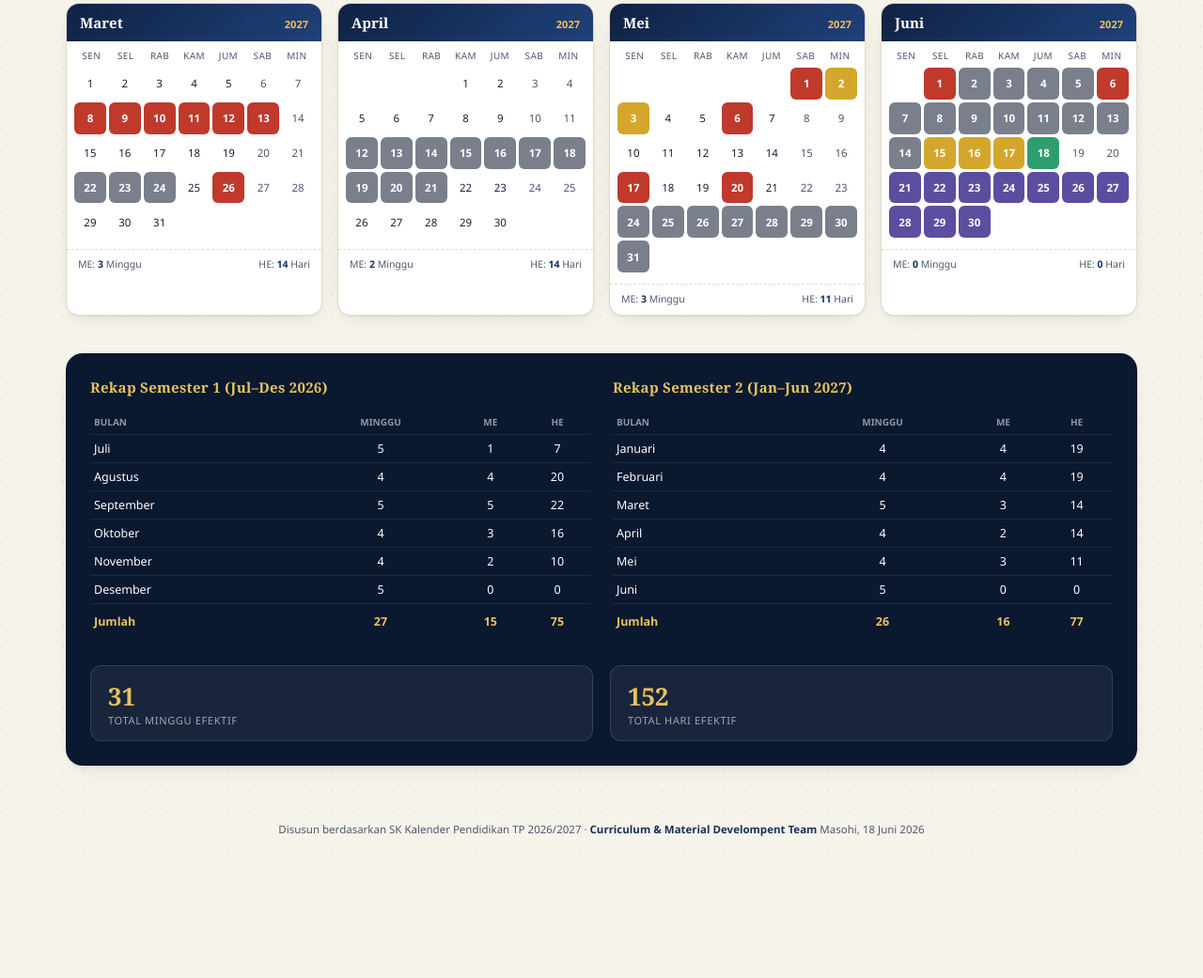
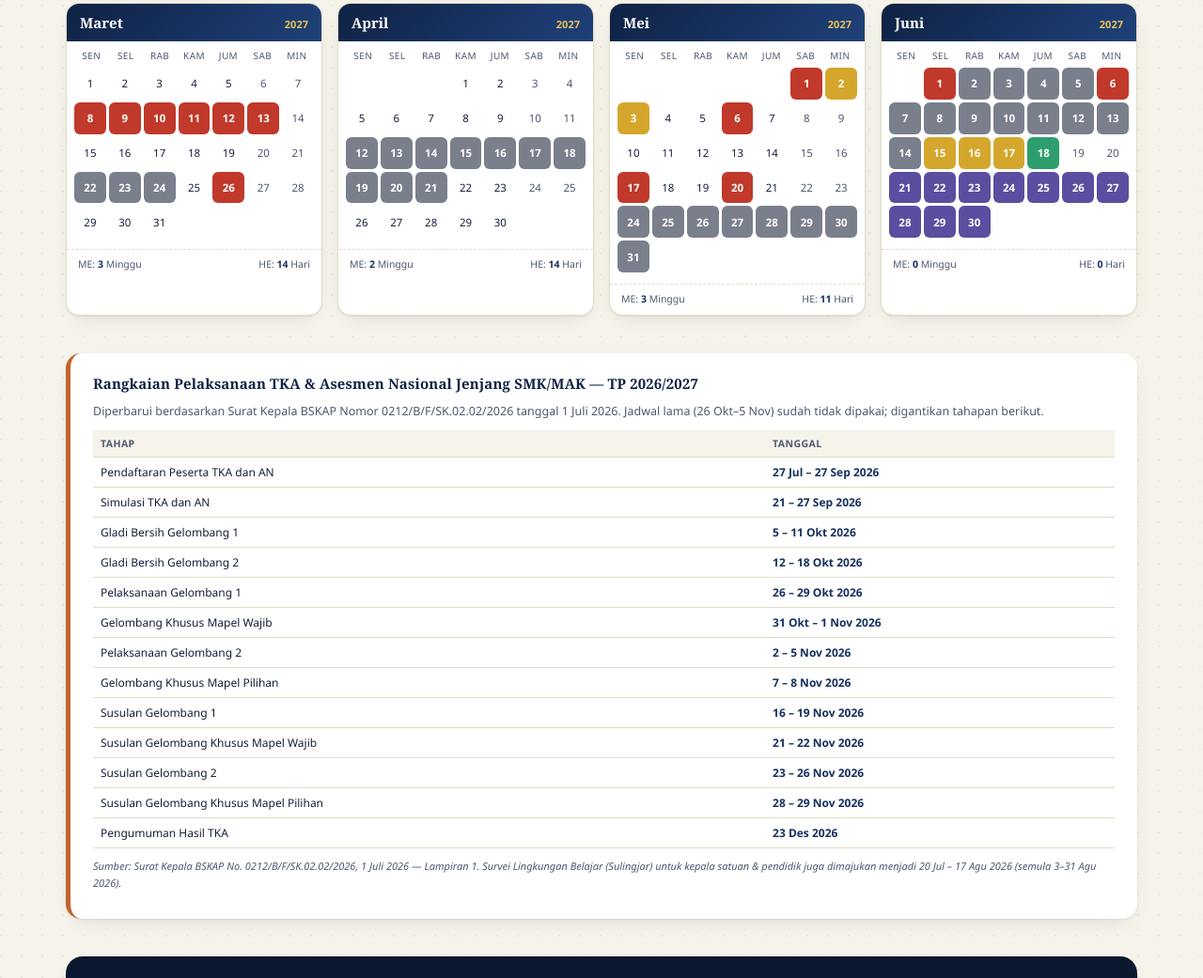
Before and after one commit to Alex-Bahy/Kalender-Pendidikan-2026-2027, a plain HTML site: page index.html in a window 1280 px wide. Shown: the part 1183-2224 px from the top of the page at 94% size. Before the commit the page ends 2093 px from the top, so only its background shows below. Drawn offline with Linux system fonts and the light colour scheme.

Commit message:
Add files via upload

```diff
--- a/index.html
+++ b/index.html
@@ -27,6 +27,7 @@
     --c-libur-semester:#5b4ea0;
     --c-rapor:#2f9e6e;
     --c-asesmen:#7a7f8c;
+    --c-tka:#c1662e;
     --c-prakerin:#b07d3e;
     --c-cuti:#8fb7e8;
 
@@ -44,11 +45,6 @@
     color:var(--ink);
     font-family: 'Source Sans 3', 'Segoe UI', Tahoma, sans-serif;
     -webkit-font-smoothing:antialiased;
-  }
-
-  @font-face{
-    font-family:'Fraunces-fallback';
-    src:local('Georgia');
   }
 
   h1,h2,h3,.display{
@@ -80,7 +76,7 @@
   }
   .kop-badge{
     flex:0 0 auto;
-    width:60px; height:66px;
+    width:72px; height:80px;
     display:flex; align-items:center; justify-content:center;
     filter: drop-shadow(0 6px 14px rgba(0,0,0,.4));
   }
@@ -108,7 +104,6 @@
   .kop-tp .tp-label{font-size:11px; letter-spacing:.12em; text-transform:uppercase; color:rgba(255,255,255,.55);}
   .kop-tp .tp-value{font-size:22px; font-weight:700; color:var(--gold-400); font-family:Georgia,serif;}
 
-  /* progress ribbon — signature element */
   .progress-wrap{
     max-width:1180px; margin:22px auto 0;
     position:relative; z-index:1;
@@ -148,7 +143,6 @@
   .progress-legend-row .plabel{font-size:11px; color:rgba(255,255,255,.6);}
   .progress-legend-row b{color:var(--gold-400); font-size:13px; display:block;}
 
-  /* ===================== NOTIFICATION ZONE ===================== */
   .notif-zone{
     max-width:1180px; margin:-52px auto 0; padding:0 20px;
     position:relative; z-index:2;
@@ -165,14 +159,14 @@
   }
   @keyframes slideIn{ from{opacity:0; transform:translateY(-6px);} to{opacity:1; transform:translateY(0);} }
   .notif.urgent{border-left-color:var(--c-libur-umum);}
-  .notif.exam{border-left-color:var(--c-asesmen); background:#fafafa;}
+  .notif.exam{border-left-color:var(--c-tka); background:#fdf6f1;}
   .notif-icon{
     flex:0 0 auto; width:34px; height:34px; border-radius:9px;
     display:flex; align-items:center; justify-content:center;
     font-size:16px; background:var(--navy-900); color:var(--gold-400); font-weight:700;
   }
   .notif.urgent .notif-icon{background:var(--c-libur-umum); color:#fff;}
-  .notif.exam .notif-icon{background:var(--c-asesmen); color:#fff;}
+  .notif.exam .notif-icon{background:var(--c-tka); color:#fff; font-size:11px;}
   .notif-body{flex:1; min-width:0;}
   .notif-title{font-size:13.5px; font-weight:700; margin:0 0 2px; color:var(--ink);}
   .notif-desc{font-size:12.5px; color:var(--ink-soft); margin:0;}
@@ -183,7 +177,6 @@
     border-left:5px solid var(--c-rapor);
   }
 
-  /* ===================== TOOLBAR ===================== */
   .toolbar{
     max-width:1180px; margin:22px auto 0; padding:0 20px;
     display:flex; justify-content:space-between; align-items:center; gap:14px; flex-wrap:wrap;
@@ -205,7 +198,6 @@
   .btn-download:hover{transform:translateY(-1px); box-shadow:0 8px 20px -6px rgba(196,144,31,.75);}
   .btn-download svg{width:16px; height:16px;}
 
-  /* ===================== CALENDAR GRID ===================== */
   .cal-grid{
     max-width:1180px; margin:18px auto 40px; padding:0 20px;
     display:grid; grid-template-columns:repeat(4, 1fr); gap:16px;
@@ -257,13 +249,13 @@
   .day-cell.event{color:#fff; font-weight:700;}
   .day-cell[data-tip]{cursor:default;}
 
-  /* event color classes */
   .ev-mpls{background:var(--c-mpls);}
   .ev-upacara{background:var(--c-upacara); color:var(--navy-950);}
   .ev-libur-umum{background:var(--c-libur-umum);}
   .ev-libur-semester{background:var(--c-libur-semester);}
   .ev-rapor{background:var(--c-rapor);}
   .ev-asesmen{background:var(--c-asesmen);}
+  .ev-tka{background:var(--c-tka);}
   .ev-prakerin-edge{box-shadow:inset 0 0 0 2px var(--c-prakerin); color:var(--c-prakerin); font-weight:800; background:rgba(176,125,62,.08);}
   .ev-prakerin{background:var(--c-prakerin); color:#fff;}
   .ev-cuti{background:var(--c-cuti); color:var(--navy-950);}
@@ -277,18 +269,16 @@
   }
   .month-foot b{color:var(--navy-800);}
 
-  /* tooltip */
   .tooltip{
     position:fixed; z-index:50; pointer-events:none;
     background:var(--navy-950); color:#fff; font-size:11.5px;
-    padding:7px 10px; border-radius:8px; max-width:220px;
+    padding:7px 10px; border-radius:8px; max-width:240px;
     box-shadow:0 8px 20px rgba(0,0,0,.3);
     opacity:0; transition:opacity .12s ease;
     line-height:1.4;
   }
   .tooltip.show{opacity:1;}
 
-  /* ===================== RECAP ===================== */
   .recap-wrap{max-width:1180px; margin:0 auto 40px; padding:0 20px;}
   .recap-card{
     background:var(--navy-950); color:#fff; border-radius:18px;
@@ -315,6 +305,19 @@
   }
   .recap-pill .pv{font-size:26px; font-weight:800; color:var(--gold-400); font-family:Georgia,serif;}
   .recap-pill .pl{font-size:11px; color:rgba(255,255,255,.6); text-transform:uppercase; letter-spacing:.06em;}
+
+  .tka-note-wrap{max-width:1180px; margin:0 auto 40px; padding:0 20px;}
+  .tka-note{
+    background:var(--white); border-radius:16px; box-shadow:var(--shadow-card);
+    padding:22px 24px; border-left:5px solid var(--c-tka);
+  }
+  .tka-note h3{margin:0 0 10px; font-size:15px; color:var(--navy-900);}
+  .tka-note p{margin:0 0 8px; font-size:12.5px; color:var(--ink-soft); line-height:1.6;}
+  .tka-note table{width:100%; border-collapse:collapse; font-size:12px; margin-top:10px;}
+  .tka-note th, .tka-note td{padding:7px 8px; text-align:left; border-bottom:1px solid var(--paper-line);}
+  .tka-note th{background:var(--paper); font-size:10.5px; text-transform:uppercase; letter-spacing:.04em; color:var(--ink-soft);}
+  .tka-note td b{color:var(--navy-800);}
+  .tka-note .src{margin-top:10px; font-size:11px; color:var(--ink-soft); font-style:italic;}
 
   footer{
     text-align:center; padding:20px; font-size:11.5px; color:var(--ink-soft);
@@ -384,6 +387,32 @@
 
 <main class="cal-grid" id="calGrid"></main>
 
+<section class="tka-note-wrap">
+  <div class="tka-note">
+    <h3>Rangkaian Pelaksanaan TKA &amp; Asesmen Nasional Jenjang SMK/MAK — TP 2026/2027</h3>
+    <p>Diperbarui berdasarkan Surat Kepala BSKAP Nomor 0212/B/F/SK.02.02/2026 tanggal 1 Juli 2026. Jadwal lama (26 Okt–5 Nov) sudah tidak dipakai; digantikan tahapan berikut.</p>
+    <table>
+      <thead><tr><th>Tahap</th><th>Tanggal</th></tr></thead>
+      <tbody>
+        <tr><td>Pendaftaran Peserta TKA dan AN</td><td><b>27 Jul – 27 Sep 2026</b></td></tr>
+        <tr><td>Simulasi TKA dan AN</td><td><b>21 – 27 Sep 2026</b></td></tr>
+        <tr><td>Gladi Bersih Gelombang 1</td><td><b>5 – 11 Okt 2026</b></td></tr>
+        <tr><td>Gladi Bersih Gelombang 2</td><td><b>12 – 18 Okt 2026</b></td></tr>
+        <tr><td>Pelaksanaan Gelombang 1</td><td><b>26 – 29 Okt 2026</b></td></tr>
+        <tr><td>Gelombang Khusus Mapel Wajib</td><td><b>31 Okt – 1 Nov 2026</b></td></tr>
+        <tr><td>Pelaksanaan Gelombang 2</td><td><b>2 – 5 Nov 2026</b></td></tr>
+        <tr><td>Gelombang Khusus Mapel Pilihan</td><td><b>7 – 8 Nov 2026</b></td></tr>
+        <tr><td>Susulan Gelombang 1</td><td><b>16 – 19 Nov 2026</b></td></tr>
+        <tr><td>Susulan Gelombang Khusus Mapel Wajib</td><td><b>21 – 22 Nov 2026</b></td></tr>
+        <tr><td>Susulan Gelombang 2</td><td><b>23 – 26 Nov 2026</b></td></tr>
+        <tr><td>Susulan Gelombang Khusus Mapel Pilihan</td><td><b>28 – 29 Nov 2026</b></td></tr>
+        <tr><td>Pengumuman Hasil TKA</td><td><b>23 Des 2026</b></td></tr>
+      </tbody>
+    </table>
+    <p class="src">Sumber: Surat Kepala BSKAP No. 0212/B/F/SK.02.02/2026, 1 Juli 2026 — Lampiran 1. Survei Lingkungan Belajar (Sulingjar) untuk kepala satuan &amp; pendidik juga dimajukan menjadi 20 Jul – 17 Agu 2026 (semula 3–31 Agu 2026).</p>
+  </div>
+</section>
+
 <section class="recap-wrap">
   <div class="recap-card">
     <div>
@@ -408,14 +437,14 @@
 </section>
 
 <footer>
-  Disusun berdasarkan SK Kalender Pendidikan TP 2026/2027 · <b>Curriculum & Material Develompent Team</b> Masohi, 18 Juni 2026
+  Disusun berdasarkan SK Kalender Pendidikan TP 2026/2027 &amp; Surat BSKAP No. 0212/B/F/SK.02.02/2026 · <b>Curriculum &amp; Material Development Team</b> Masohi, 1 Juli 2026
 </footer>
 
 <div class="tooltip" id="tooltip"></div>
 
 <script>
 /* ============================================================
-   DATA SUMBER — direkonstruksi dari Kalender Pendidikan TP 2026/2027
+   DATA SUMBER
    ============================================================ */
 
 const MONTHS = [
@@ -433,7 +462,6 @@ const MONTHS = [
   {name:"Juni", year:2027, m:6},
 ];
 
-// kategori untuk styling & logika notifikasi
 const CAT = {
   AKADEMIK: "akademik",
   MPLS: "mpls",
@@ -441,7 +469,8 @@ const CAT = {
   LIBUR_UMUM: "libur-umum",
   LIBUR_SEMESTER: "libur-semester",
   RAPOR: "rapor",
-  ASESMEN: "asesmen",   // ujian / asesmen / UKK / tes -> notifikasi 14 hari
+  ASESMEN: "asesmen",
+  TKA: "tka",
   PRAKERIN: "prakerin",
   CUTI: "cuti",
   RAKER: "raker",
@@ -449,18 +478,34 @@ const CAT = {
 
 function d(y,m,day){ return new Date(y, m-1, day); }
 
-// setiap event: {title, start, end, cat, isRange}
 const EVENTS = [
   {title:"Hari Pertama Masuk Sekolah", start:d(2026,7,13), end:d(2026,7,13), cat:CAT.AKADEMIK},
   {title:"Kegiatan MPLS", start:d(2026,7,13), end:d(2026,7,17), cat:CAT.MPLS},
   {title:"Awal Praktek Kerja Industri (Prakerin)", start:d(2026,7,1), end:d(2026,7,1), cat:CAT.PRAKERIN},
   {title:"Raker Sekolah", start:d(2026,7,20), end:d(2026,7,22), cat:CAT.RAKER},
+  {title:"Survei Lingkungan Belajar (Sulingjar) Kepala Satuan & Pendidik", start:d(2026,7,20), end:d(2026,8,17), cat:CAT.ASESMEN},
   {title:"Upacara HUT Kemerdekaan RI", start:d(2026,8,17), end:d(2026,8,17), cat:CAT.UPACARA},
   {title:"Libur Umum: Maulid Nabi Muhammad SAW", start:d(2026,9,5), end:d(2026,9,5), cat:CAT.LIBUR_UMUM},
+
+  /* ===== Rangkaian TKA & AN 2026 — Surat BSKAP No. 0212/B/F/SK.02.02/2026 ===== */
+  {title:"Pendaftaran Peserta TKA dan AN", start:d(2026,7,27), end:d(2026,9,27), cat:CAT.TKA},
+  {title:"Simulasi TKA dan AN", start:d(2026,9,21), end:d(2026,9,27), cat:CAT.TKA},
+  {title:"Gladi Bersih TKA dan AN — Gelombang 1", start:d(2026,10,5), end:d(2026,10,11), cat:CAT.TKA},
+  {title:"Gladi Bersih TKA dan AN — Gelombang 2", start:d(2026,10,12), end:d(2026,10,18), cat:CAT.TKA},
   {title:"Upacara Hari Kesaktian Pancasila", start:d(2026,10,1), end:d(2026,10,1), cat:CAT.UPACARA},
-  {title:"Tes Kemampuan Akademik", start:d(2026,10,26), end:d(2026,11,5), cat:CAT.ASESMEN},
+  {title:"Pelaksanaan TKA dan AN — Gelombang 1", start:d(2026,10,26), end:d(2026,10,29), cat:CAT.TKA},
+  {title:"TKA dan AN — Gelombang Khusus Mapel Wajib", start:d(2026,10,31), end:d(2026,11,1), cat:CAT.TKA},
   {title:"Upacara Peringatan Hari Sumpah Pemuda", start:d(2026,10,28), end:d(2026,10,28), cat:CAT.UPACARA},
+  {title:"Pelaksanaan TKA dan AN — Gelombang 2", start:d(2026,11,2), end:d(2026,11,5), cat:CAT.TKA},
+  {title:"TKA dan AN — Gelombang Khusus Mapel Pilihan", start:d(2026,11,7), end:d(2026,11,8), cat:CAT.TKA},
   {title:"Upacara Hari Pahlawan", start:d(2026,11,10), end:d(2026,11,10), cat:CAT.UPACARA},
+  {title:"TKA dan AN Susulan — Gelombang 1", start:d(2026,11,16), end:d(2026,11,19), cat:CAT.TKA},
+  {title:"TKA dan AN Susulan — Gelombang Khusus Mapel Wajib", start:d(2026,11,21), end:d(2026,11,22), cat:CAT.TKA},
+  {title:"TKA dan AN Susulan — Gelombang 2", start:d(2026,11,23), end:d(2026,11,26), cat:CAT.TKA},
+  {title:"TKA dan AN Susulan — Gelombang Khusus Mapel Pilihan", start:d(2026,11,28), end:d(2026,11,29), cat:CAT.TKA},
+  {title:"Pengumuman Hasil TKA", start:d(2026,12,23), end:d(2026,12,23), cat:CAT.AKADEMIK},
+  /* ===== akhir rangkaian TKA & AN ===== */
+
   {title:"Asesmen Sumatif Akhir Semester (Gasal)", start:d(2026,11,23), end:d(2026,12,1), cat:CAT.ASESMEN},
   {title:"Penyerahan Buku Laporan Hasil Belajar Semester Gasal", start:d(2026,12,18), end:d(2026,12,18), cat:CAT.RAPOR},
   {title:"Persiapan Nilai Semester Ganjil", start:d(2026,12,2), end:d(2026,12,14), cat:CAT.ASESMEN},
@@ -514,7 +559,8 @@ const CAT_LABEL = {
   [CAT.LIBUR_UMUM]: "Libur Umum / Nasional",
   [CAT.LIBUR_SEMESTER]: "Libur Semester",
   [CAT.RAPOR]: "Penyerahan Rapor",
-  [CAT.ASESMEN]: "Ujian / Asesmen / UKK / Tes",
+  [CAT.ASESMEN]: "Ujian / Asesmen / UKK / Sulingjar",
+  [CAT.TKA]: "Tes Kemampuan Akademik (TKA) & AN",
   [CAT.PRAKERIN]: "Praktek Kerja Industri",
   [CAT.CUTI]: "Cuti Bersama",
   [CAT.RAKER]: "Rapat Kerja",
@@ -527,6 +573,7 @@ const CAT_CLASS = {
   [CAT.LIBUR_SEMESTER]: "ev-libur-semester",
   [CAT.RAPOR]: "ev-rapor",
   [CAT.ASESMEN]: "ev-asesmen",
+  [CAT.TKA]: "ev-tka",
   [CAT.PRAKERIN]: "ev-prakerin",
   [CAT.CUTI]: "ev-cuti",
   [CAT.RAKER]: "ev-raker",
@@ -539,6 +586,7 @@ const CAT_COLORVAR = {
   [CAT.LIBUR_SEMESTER]: "var(--c-libur-semester)",
   [CAT.RAPOR]: "var(--c-rapor)",
   [CAT.ASESMEN]: "var(--c-asesmen)",
+  [CAT.TKA]: "var(--c-tka)",
   [CAT.PRAKERIN]: "var(--c-prakerin)",
   [CAT.CUTI]: "var(--c-cuti)",
   [CAT.RAKER]: "#9cc04a",
@@ -566,9 +614,8 @@ function fmtShort(date){
   return `${date.getDate()} ${bln[date.getMonth()]} ${date.getFullYear()}`;
 }
 const HARI = ["Minggu","Senin","Selasa","Rabu","Kamis","Jumat","Sabtu"];
-const BULAN_FULL = ["Januari","Februari","Maret","April","Mei","Juni","Juli","Agustus","September","Oktober","November","Desember"];
 
-const TODAY = new Date(); // tanggal perangkat pengguna
+const TODAY = new Date();
 
 /* ============================================================
    RENDER KALENDER
@@ -584,7 +631,6 @@ function buildMonthCard(monthInfo){
   const {name, year, m} = monthInfo;
   const firstOfMonth = new Date(year, m-1, 1);
   const daysInMonth = new Date(year, m, 0).getDate();
-  // Senin=0 ... Minggu=6 (kalender Indonesia mulai Senin)
   let startOffset = firstOfMonth.getDay() - 1;
   if(startOffset < 0) startOffset = 6;
 
@@ -612,22 +658,19 @@ function buildMonthCard(monthInfo){
     const e = document.createElement('div'); e.className='day-cell empty'; grid.appendChild(e);
   }
 
-  let eventDaysCount = 0;
-
   for(let day=1; day<=daysInMonth; day++){
     const date = new Date(year, m-1, day);
     const cell = document.createElement('div');
     cell.className = 'day-cell';
-    const dow = date.getDay(); // 0=Min,6=Sab
+    const dow = date.getDay();
     if(dow===0 || dow===6) cell.classList.add('weekend');
 
     const evs = findEventsForDay(date);
     const prakerin = isPrakerinDay(date);
 
     if(evs.length){
-      eventDaysCount++;
-      // prioritas warna: ambil event pertama yang punya kelas warna penuh
-      const primary = evs.find(e=>CAT_CLASS[e.cat]) || evs[0];
+      const tkaEv = evs.find(e=>e.cat===CAT.TKA);
+      const primary = tkaEv || evs.find(e=>CAT_CLASS[e.cat]) || evs[0];
       if(CAT_CLASS[primary.cat]) cell.classList.add(CAT_CLASS[primary.cat]);
       cell.classList.add('event');
     } else if(prakerin){
@@ -675,7 +718,7 @@ function renderCalendar(){
    ============================================================ */
 const tooltipEl = document.getElementById('tooltip');
 function attachTooltip(el){
-  el.addEventListener('mouseenter', (e)=>{
+  el.addEventListener('mouseenter', ()=>{
     tooltipEl.textContent = el.dataset.tip;
     tooltipEl.style.whiteSpace = 'pre-line';
     tooltipEl.classList.add('show');
@@ -686,7 +729,6 @@ function attachTooltip(el){
   });
   el.addEventListener('mouseleave', ()=> tooltipEl.classList.remove('show'));
   el.addEventListener('click', ()=>{
-    // mobile: tampil singkat
     tooltipEl.textContent = el.dataset.tip;
     tooltipEl.style.whiteSpace = 'pre-line';
     tooltipEl.style.left = '50%'; tooltipEl.style.top = '50%';
@@ -706,7 +748,8 @@ function renderLegend(){
     [CAT.MPLS, "MPLS"],
     [CAT.RAKER, "Raker Sekolah"],
     [CAT.UPACARA, "Upacara / Akademik"],
-    [CAT.ASESMEN, "Ujian / Asesmen / UKK"],
+    [CAT.TKA, "TKA & AN"],
+    [CAT.ASESMEN, "Asesmen Lain / UKK / Sulingjar"],
     [CAT.RAPOR, "Penyerahan Rapor"],
     [CAT.LIBUR_UMUM, "Libur Umum"],
     [CAT.LIBUR_SEMESTER, "Libur Semester"],
@@ -738,11 +781,11 @@ function renderRecap(){
 }
 
 /* ============================================================
-   PROGRESS RIBBON (signature element)
+   PROGRESS RIBBON
    ============================================================ */
 function renderProgress(){
-  const start = d(2026,7,13); // hari pertama masuk sekolah
-  const end = d(2027,7,10);   // akhir libur semester genap / akhir tahun ajaran
+  const start = d(2026,7,13);
+  const end = d(2027,7,10);
   const totalSpan = daysBetween(start, end);
   let elapsed = daysBetween(start, TODAY);
   let pct;
@@ -773,25 +816,16 @@ function buildNotifications(){
   const notifs = [];
 
   EVENTS.forEach(ev=>{
-    const daysToStart = daysBetween(TODAY, ev.start); // positif = di masa depan
-    const isExamLike = ev.cat === CAT.ASESMEN;
-    let threshold = null;
-    let urgentThreshold = 1;
+    const daysToStart = daysBetween(TODAY, ev.start);
+    const isTKA = ev.cat === CAT.TKA;
+    const isExamLike = ev.cat === CAT.ASESMEN || isTKA;
+    let threshold = isExamLike ? 14 : 7;
 
-    if(isExamLike){
-      threshold = 14;
-    } else if(ev.cat === CAT.LIBUR_UMUM || ev.cat === CAT.LIBUR_SEMESTER || ev.cat === CAT.RAPOR || ev.cat === CAT.CUTI){
-      threshold = 7; // "1 minggu sebelumnya" untuk kategori penting lain
-    } else {
-      threshold = 7;
-    }
-
-    // Jika event sedang berlangsung hari ini
     const ongoing = inRange(TODAY, ev.start, ev.end);
 
     if(ongoing){
       notifs.push({
-        ev, kind: isExamLike ? 'exam' : 'urgent',
+        ev, kind: isTKA ? 'exam' : (isExamLike ? 'exam' : 'urgent'),
         title: `${ev.title} — berlangsung hari ini`,
         desc: ev.start.getTime()===ev.end.getTime()
           ? `Kegiatan ini dijadwalkan hari ini, ${fmtShort(TODAY)}.`
@@ -802,10 +836,10 @@ function buildNotifications(){
     } else if(daysToStart > 0 && daysToStart <= threshold){
       const within1Day = daysToStart <= 1;
       notifs.push({
-        ev, kind: isExamLike ? 'exam' : (within1Day ? 'urgent' : 'normal'),
+        ev, kind: isTKA ? 'exam' : (isExamLike ? 'exam' : (within1Day ? 'urgent' : 'normal')),
         title: ev.title,
         desc: isExamLike
-          ? `Dimulai dalam ${daysToStart} hari (ambang notifikasi: 14 hari untuk kategori Ujian/Asesmen/UKK/Tes).`
+          ? `Dimulai dalam ${daysToStart} hari (ambang notifikasi: 14 hari untuk TKA/AN/Asesmen/UKK).`
           : `Dimulai dalam ${daysToStart} hari.`,
         when: `Mulai ${fmtShort(ev.start)}`,
         sortKey: daysToStart,
@@ -833,7 +867,7 @@ function renderNotifications(){
   list.slice(0, 6).forEach(n=>{
     const card = document.createElement('div');
     card.className = 'notif ' + (n.kind==='urgent' ? 'urgent' : n.kind==='exam' ? 'exam' : '');
-    const iconLabel = n.kind==='exam' ? 'UJI' : n.kind==='urgent' ? '!' : '•';
+    const iconLabel = n.kind==='exam' ? 'TKA' : n.kind==='urgent' ? '!' : '•';
     card.innerHTML = `
       <div class="notif-icon">${iconLabel}</div>
       <div class="notif-body">
```
